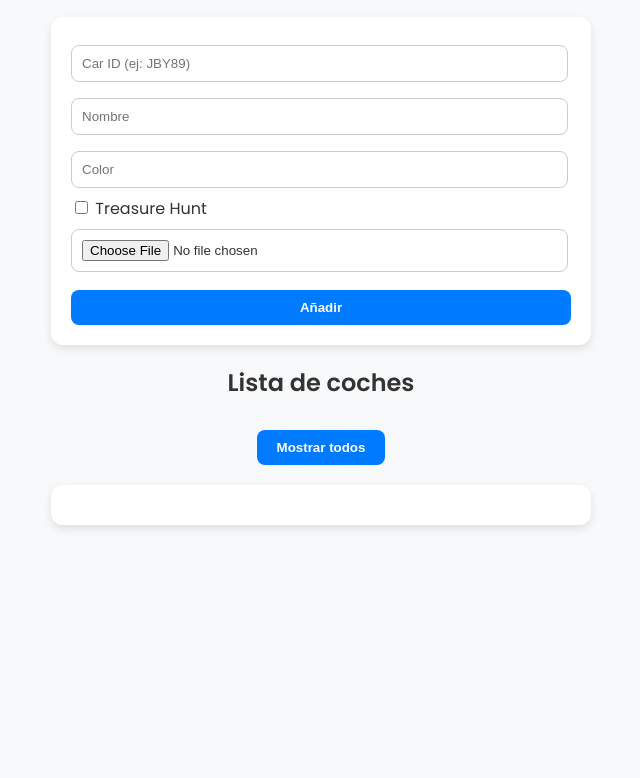
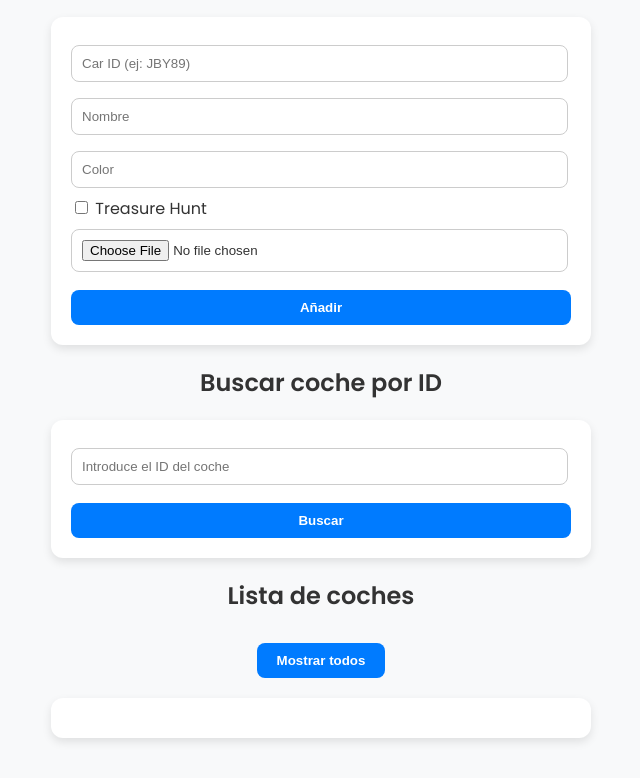
Before and after one commit to victormg404/hotwheels-app, a plain HTML site: page index.html in a window 1280 px wide. Shown: the part 149-927 px from the top of the page, without its empty margins (319-959 px from the left). Before the commit the page ends 800 px from the top, so only its background shows below. Drawn offline with Linux system fonts and the light colour scheme.

Commit message:
get car by id

```diff
--- a/index.html
+++ b/index.html
@@ -27,6 +27,16 @@
       <button type="submit">Añadir</button>
     </form>
 
+    <h2>Buscar coche por ID</h2>
+    <div class="cars-container">
+      <input
+        type="text"
+        id="searchCarId"
+        placeholder="Introduce el ID del coche"
+      />
+      <button onclick="getCarById()">Buscar</button>
+    </div>
+
     <h2>Lista de coches</h2>
     <div class="button-all-cars">
       <button onclick="getAllCars()">Mostrar todos</button>
--- a/js/app.js
+++ b/js/app.js
@@ -107,3 +107,51 @@ async function getAllCars() {
     alert("Error obteniendo coches: " + err.message);
   }
 }
+
+async function getCarById() {
+  const carId = document.getElementById("searchCarId").value.trim();
+  if (!carId) {
+    return alert("Debes introducir un ID de coche.");
+  }
+
+  try {
+    const res = await fetch(
+      API + `/getCarById?id=${encodeURIComponent(carId)}`
+    );
+    if (!res.ok) {
+      if (res.status === 404) {
+        return alert(`No se encontró ningún coche con ID ${carId}`);
+      }
+      return alert("Error buscando el coche.");
+    }
+
+    const car = await res.json();
+
+    const carsList = document.getElementById("carsList");
+    carsList.innerHTML = "";
+
+    const card = document.createElement("div");
+    card.className = "car-card" + (car.car_treasure === "1" ? " treasure" : "");
+
+    const img = document.createElement("img");
+    if (car.car_photo) {
+      img.src = `${API}/getCarPhoto?url=${encodeURIComponent(car.car_photo)}`;
+    } else {
+      img.src = "https://via.placeholder.com/100x60?text=Sin+Foto";
+    }
+    img.alt = car.car_name;
+
+    const info = document.createElement("div");
+    info.innerHTML = `
+      <strong>${car.car_id} - ${car.car_name}</strong><br>
+      Color: ${car.car_color}<br>
+      ${car.car_treasure === "1" ? "🔥 Treasure Hunt" : ""}
+    `;
+
+    card.appendChild(img);
+    card.appendChild(info);
+    carsList.appendChild(card);
+  } catch (err) {
+    alert("Error buscando el coche: " + err.message);
+  }
+}
```
